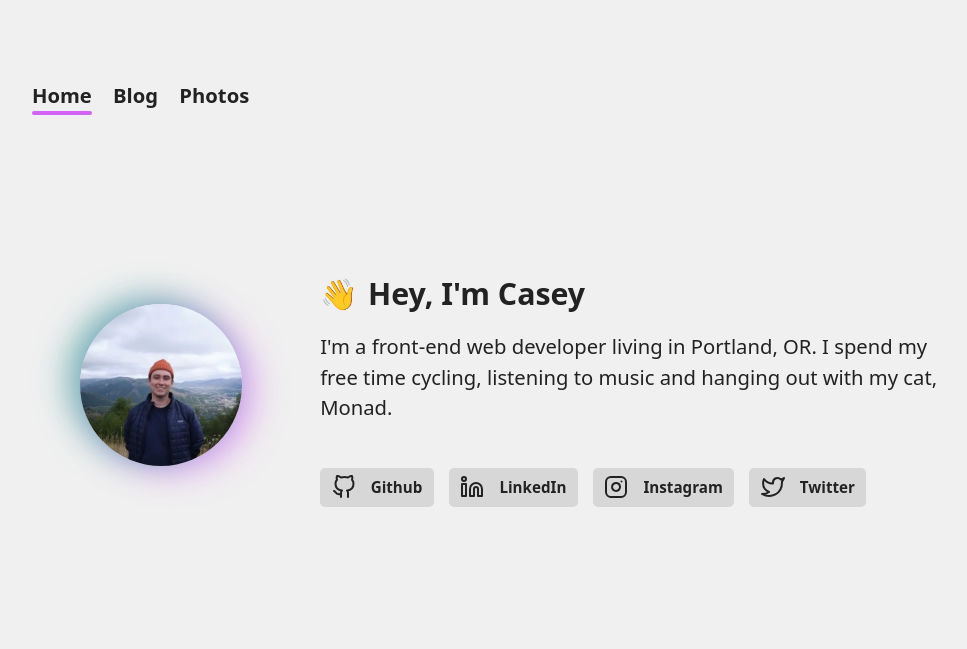
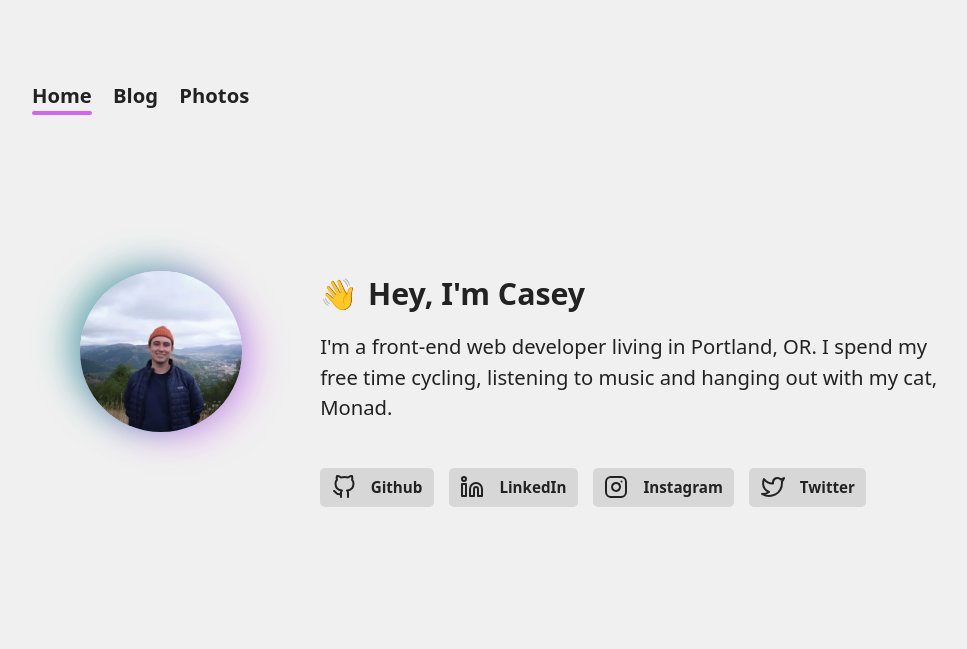
Before and after one commit to caseycarroll/caseycarroll.github.io, a Jekyll site: the page built from index.html, in a window 1280 px wide. Shown: the top 649 px of the page, without its empty margins (153-1120 px from the left). Built offline with Jekyll 4.4.1, drawn with Linux system fonts in a browser that asks for light colours; grey boxes are pictures that could not be loaded.

Commit message:
improve spacing and profile pic loading

```diff
--- a/assets/css/main.css
+++ b/assets/css/main.css
@@ -168,15 +168,16 @@ main {
 }
 
 .avatar-wrapper {
-    text-align: center;
-    margin: auto 0;
     flex-grow: 1;
 }
 
 .avatar {
-    text-align: center;
+    margin: 0 auto;
+    display: block;
     border-radius: 50%;
     width: 8rem;
+    background-color: var(--transparent-primary-color);
+    aspect-ratio: 1 / 1;
     box-shadow: -12px -6px 32px var(--transparent-primary-color), 12px 6px 32px var(--transparent-secondary-color);
 }
 
@@ -312,7 +313,7 @@ pre {
 .hero-img {
     box-shadow: none;
     border-radius: 8px;
-    aspect-ratio: 9 / 6;
+    aspect-ratio: 3 / 2;
     background-color: var(--transparent-primary-color);
 }
 
--- a/blog.html
+++ b/blog.html
@@ -5,7 +5,7 @@ link: blog
 ---
 <div class="stack reading-width">
     <h1>Latest Posts</h1>
-    <ul class="blog-list stack-sm">
+    <ul class="blog-list stack">
         {% for post in site.posts %}
           <li>
             <a href="{{ post.url }}">{{ post.title }}</a>
```
